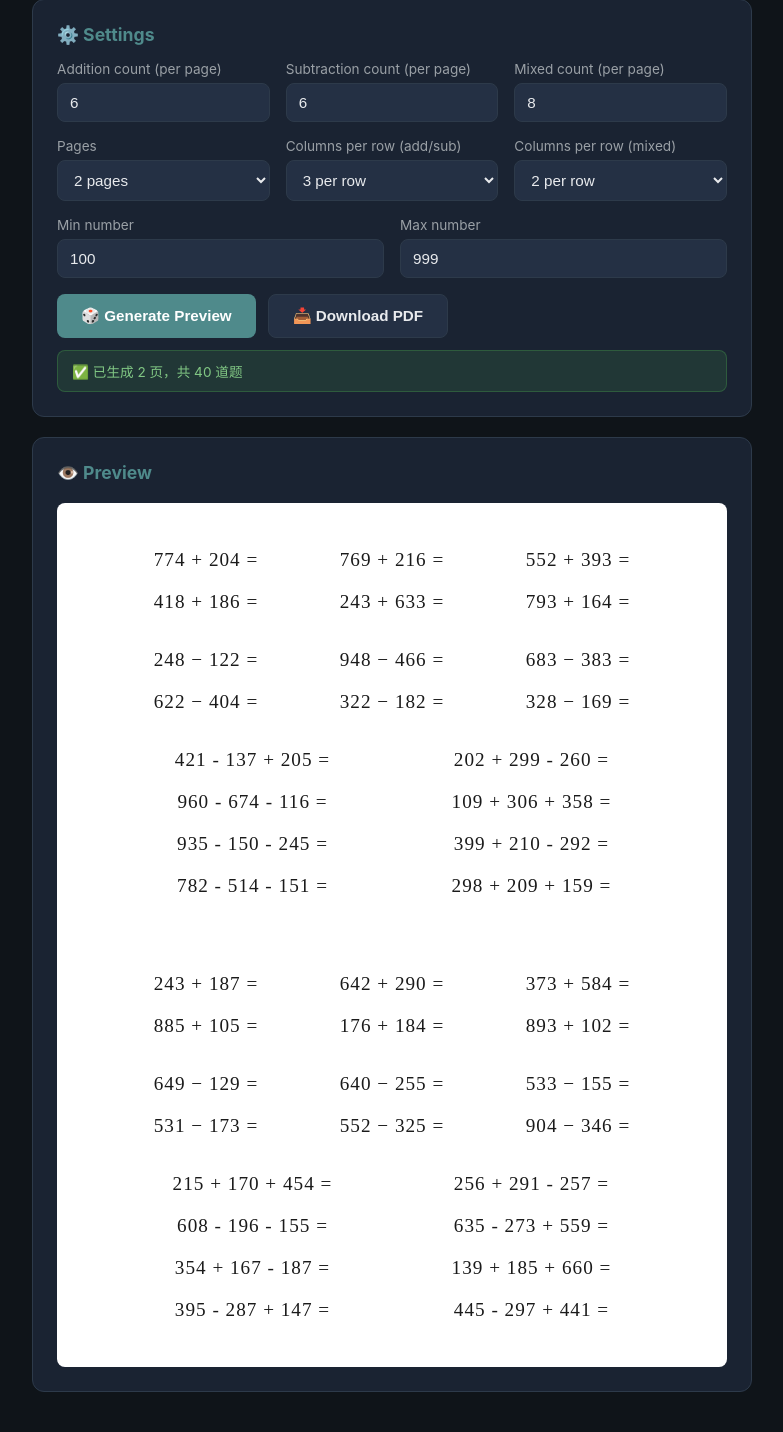
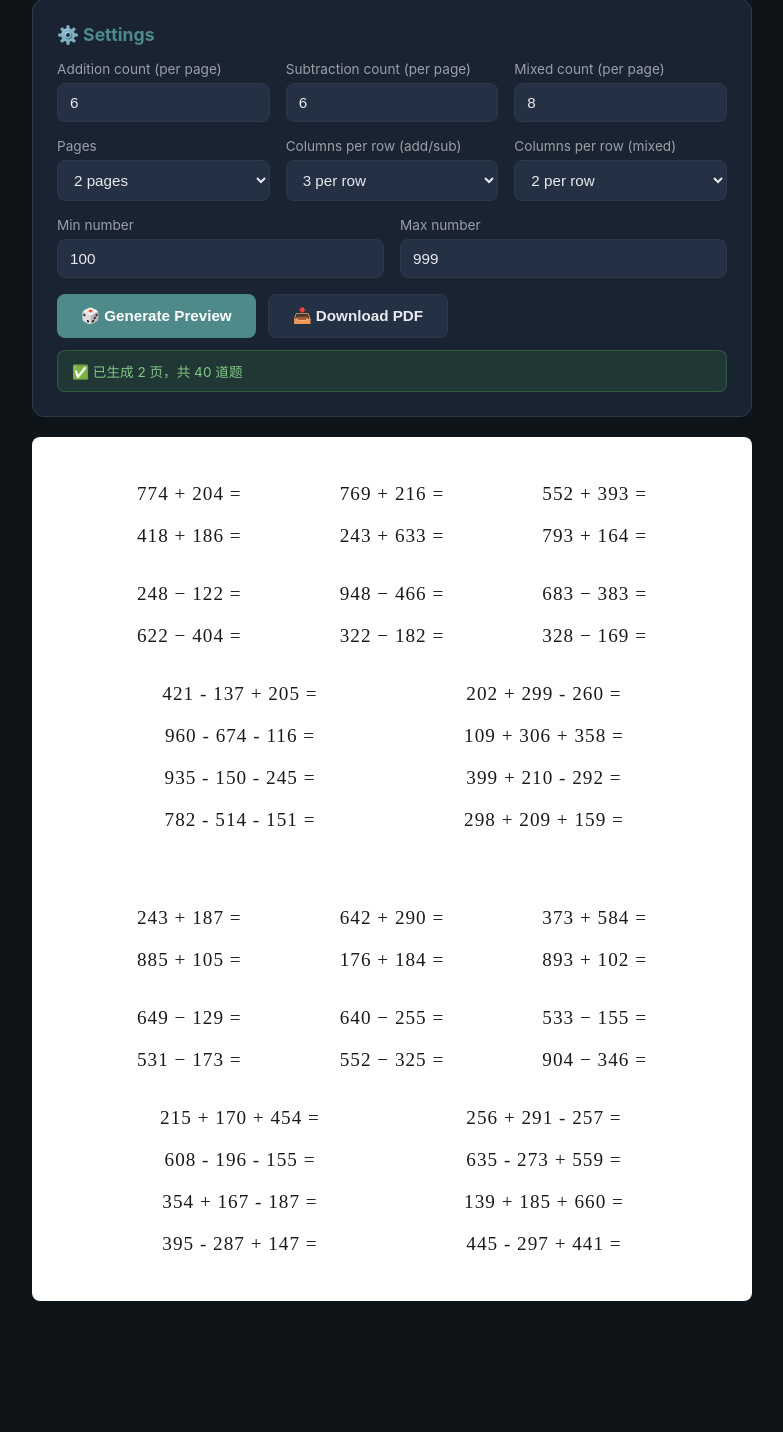
Before and after one commit to BayiHY/site-analyzer, a Flask app: page /math-problems in a window 1280 px wide. Shown: the part 149-1581 px from the top of the page, without its empty margins (248-1031 px from the left). After the commit the page ends 1450 px from the top, so only its background shows below. Run offline with Flask 3, Linux system fonts and the light colour scheme; parts of the project's set-up code (start-up, migrations or seed data) failed here and were passed over; some libraries are stand-ins or nearby versions.

Commit message:
fix: PDF下载按钮无响应 - 预览区移出card避免打印时被隐藏

```diff
--- a/web/templates/math-problems.html
+++ b/web/templates/math-problems.html
@@ -231,11 +231,8 @@
         <div id="status" class="status"></div>
     </div>
 
-    <!-- Preview -->
-    <div class="card">
-        <h2>👁️ Preview</h2>
-        <div id="preview" class="preview"></div>
-    </div>
+    <!-- Preview (outside card so print styles can show it) -->
+    <div id="preview" class="preview"></div>
 </div>
 
 <script>
```
